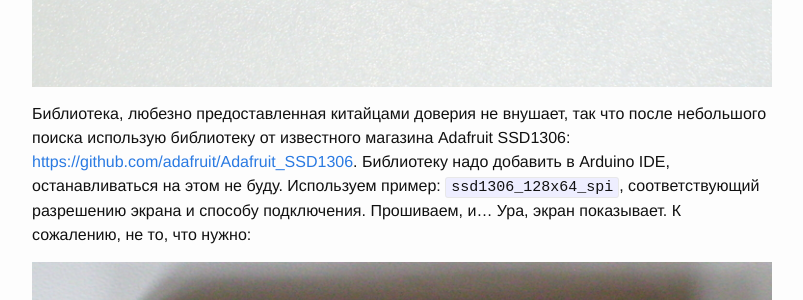
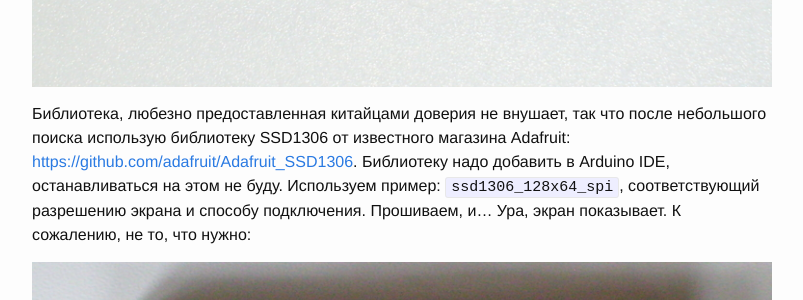
Before and after one commit to eugene-nikolaev/evgeniynickolaev.github.io, a Jekyll site: the page built from _posts/2015-09-22-spi-oled.markdown, in a window 1280 px wide and 900 px high, scrolled down 3327 px. Shown: the part 155-455 px from the top of the window, without its empty margins (238-1041 px from the left). Built offline with Jekyll 4.4.1, drawn with Linux system fonts in a browser that asks for light colours; Markdown is read by kramdown in place of the engine named in the settings.

````diff
--- a/_posts/2015-09-22-spi-oled.markdown
+++ b/_posts/2015-09-22-spi-oled.markdown
@@ -50,7 +50,7 @@ IIC: R1, R6, R7, R8
 
 ![Подключение OLED к ардуино](/assets/04_oled_connected.jpg)
 
-Библиотека, любезно предоставленная китайцами доверия не внушает, так что после небольшого поиска использую библиотеку от известного магазина Adafruit SSD1306:
+Библиотека, любезно предоставленная китайцами доверия не внушает, так что после небольшого поиска использую библиотеку SSD1306 от известного магазина Adafruit:
 [https://github.com/adafruit/Adafruit_SSD1306](https://github.com/adafruit/Adafruit_SSD1306).
 Библиотеку надо добавить в Arduino IDE, останавливаться на этом не буду.
 Используем пример: ```ssd1306_128x64_spi```, соответствующий разрешению экрана и способу подключения. Прошиваем, и... Ура, экран показывает. К сожалению, не то, что нужно:
````
